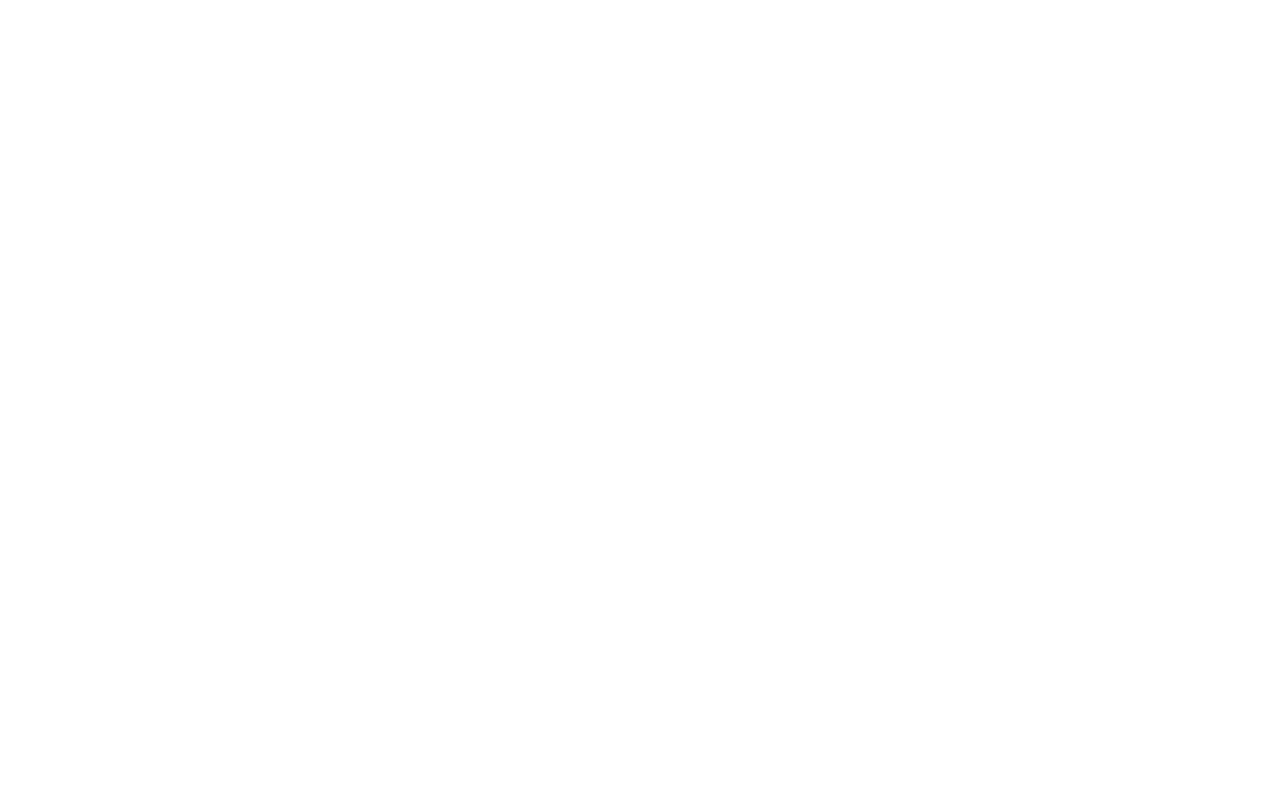
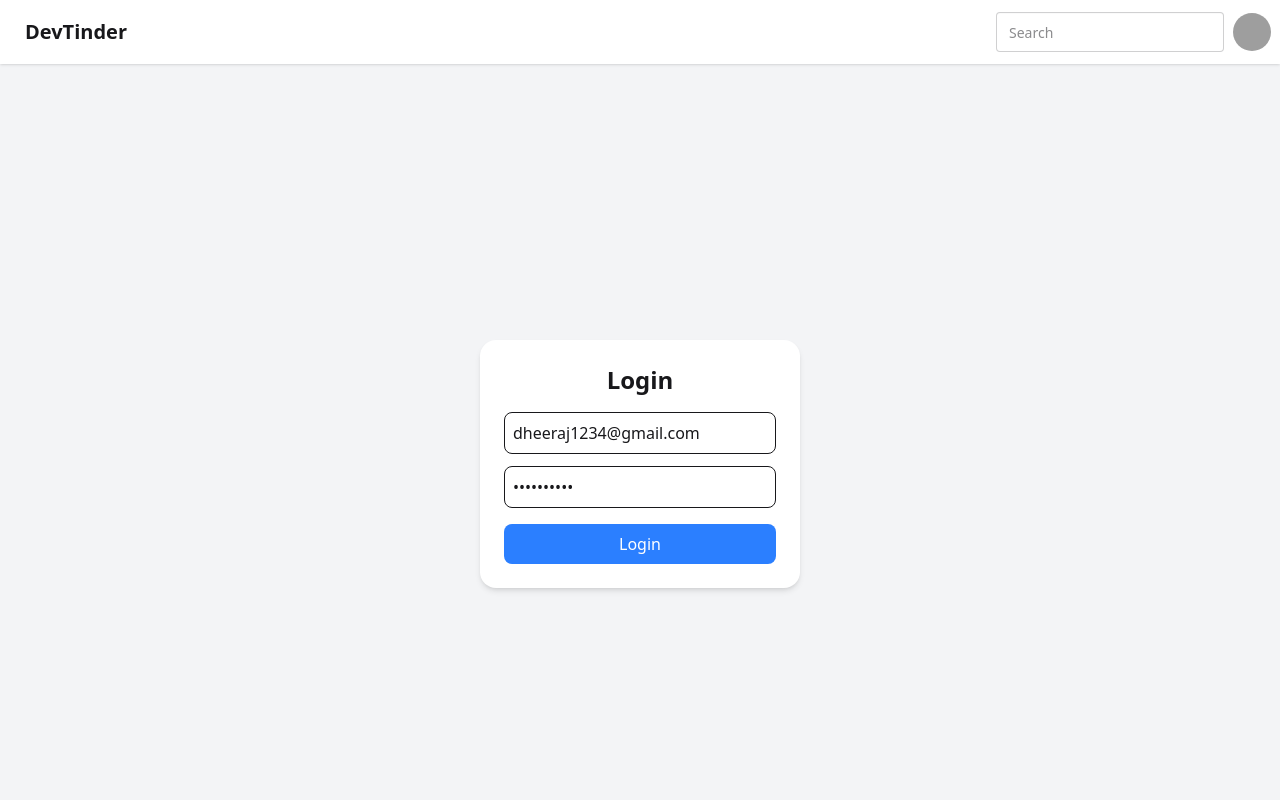
Before and after one commit to dheeraj9918/dev-tinder-ui, a React (Vite) app: page /login in a window 1280 px wide. Before the commit this address had no page. Shown: the top 800 px of the page. Built offline with nearby package versions, Linux system fonts and the light colour scheme; grey boxes are pictures that could not be loaded.

Commit message:
Add axios for API calls and implement login functionality

```diff
--- a/package.json
+++ b/package.json
@@ -11,6 +11,7 @@
   },
   "dependencies": {
     "@tailwindcss/vite": "^4.1.13",
+    "axios": "^1.11.0",
     "lucide-react": "^0.542.0",
     "react": "^19.1.1",
     "react-dom": "^19.1.1",
--- a/src/App.jsx
+++ b/src/App.jsx
@@ -1,7 +1,7 @@
 import React from 'react'
-import NavBar from './components/NavBar'
 import { Route, BrowserRouter as Router, Routes } from 'react-router-dom'
 import Body from './components/Body'
+import LoginForm from './components/Login'
 
 const App = () => {
   return (
@@ -9,7 +9,8 @@ const App = () => {
       <Router basename='/'>
         <Routes>
           <Route path='/' element={<Body />} >
-            <Route path='about' element={<div>About Page</div>} />
+            <Route path='login' element={<LoginForm/>
+            } />
             <Route path='contact' element={<div>Contact Page</div>} />
           </Route>
 
--- a/src/components/Login.jsx
+++ b/src/components/Login.jsx
@@ -1,9 +1,10 @@
+import axios from "axios";
 import React, { useState } from "react";
 
 function LoginForm() {
   const [formData, setFormData] = useState({
-    email: "",
-    password: "",
+    emailId: "dheeraj1234@gmail.com",
+    password: "Mukesh@123",
   });
 
   const handleChange = (e) => {
@@ -14,11 +15,28 @@ function LoginForm() {
     }));
   };
 
-  const handleSubmit = (e) => {
+  const handleSubmit = async (e) => {
     e.preventDefault();
-    console.log("Login Data:", formData);
-    // 👉 here you can call your API
-    // axios.post("/api/login", formData)
+    try {
+      const res = await axios.post(
+        "http://localhost:7777/api/auth/login",
+        formData,
+        {
+          headers: {
+            "Content-Type": "application/json",
+          },
+          withCredentials: true,
+        }
+      );
+      console.log("✅ Login success:", res.data);
+      alert("Login successful!");
+    } catch (error) {
+      console.error(
+        "❌ Login error:",
+        error.response?.data || error.message
+      );
+      alert(error.response?.data?.message || "Login failed!");
+    }
   };
 
   return (
@@ -31,9 +49,9 @@ function LoginForm() {
 
         <input
           type="email"
-          name="email"
+          name="emailId" // 👈 changed from email → emailId
           placeholder="Enter your email"
-          value={formData.email}
+          value={formData.emailId}
           onChange={handleChange}
           required
           className="w-full p-2 mb-3 border rounded-lg focus:outline-none focus:ring-2 focus:ring-blue-400"
```
Also changed, not shown: 1 other file (tests, documents, lock files or other folders).
